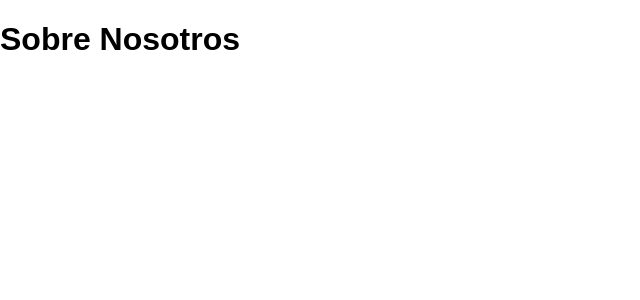
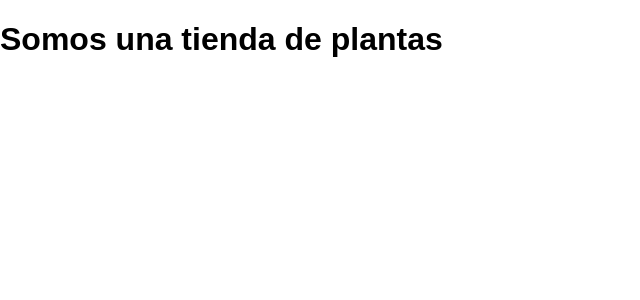
Before and after one commit to deenriquezm/paradise-nursery, a React (Vite) app: page /about in a window 1280 px wide. Shown: the top 300 px of the page, without its empty margins (0-640 px from the left). Built offline with nearby package versions, Linux system fonts and the light colour scheme.

Commit message:
Update README with project description

```diff
--- a/src/App.css
+++ b/src/App.css
@@ -5,6 +5,8 @@ body {
 
 .home {
   height: 100vh;
+  background-image: url('https://img.freepik.com/vector-gratis/elegante-diseno-patrones-fisuras-florales-monoline_44538-7899.jpg');
+  background-size: cover;
   background-color: #2e7d32;
   display: flex;
   flex-direction: column;
--- a/src/components/AboutUs.jsx
+++ b/src/components/AboutUs.jsx
@@ -1,5 +1,5 @@
 function AboutUs() {
-    return <h1>Sobre Nosotros</h1>;
+    return <h1>Somos una tienda de plantas</h1>;
   }
 
   export default AboutUs;
```
Also changed, not shown: 1 other file (tests, documents, lock files or other folders).
